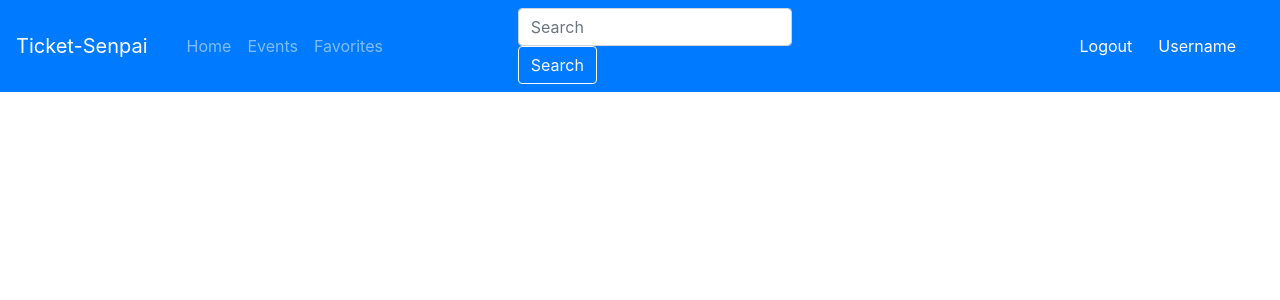
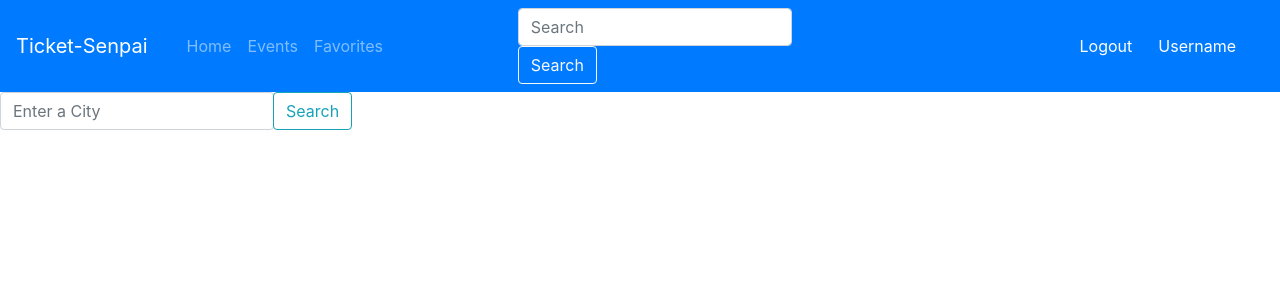
Before and after one commit to MattChale123/Ticket-Senpai, a React (Create React App) app in the folder client/: page /seatgeektest in a window 1280 px wide. Shown: the top 300 px of the page. Built offline with nearby package versions, Linux system fonts and the light colour scheme.

Commit message:
adding seatgeak api and cards

```diff
--- a/client/src/App.js
+++ b/client/src/App.js
@@ -5,6 +5,7 @@ import Register from './pages/Register';
 import Login from './pages/Login';
 import Home from './pages/Home';
 import Navigation from './components/Navigation';
+import SeatGeakTest from './pages/SeatGeakTest';
 
 function App() {
   return (
@@ -20,6 +21,9 @@ function App() {
         <Route path="/login">
           <Login />
         </Route>
+        <Route path="/seatgeektest">
+          <SeatGeakTest />
+        </Route>
       </Switch>
     </div>
   );
--- a/client/src/components/SeatGeek.js
+++ b/client/src/components/SeatGeek.js
@@ -1,39 +1,49 @@
-import React, { useEffect, useState } from 'react'
+import React from 'react'
+import { Button, Card, Col, Row } from 'react-bootstrap'
 
-export default function SeatGeek() {
-    const [search, setSearch] = useState('');
-    const [seatGeekData, setSeatGeekData] = useState([])
-
-
-    const fetchSeatGeaksData = () => {
-        fetch(`https://api.seatgeek.com/2/venues?city=tampa&client_id=MjE3NTkxNTd8MTYxODk0NzQ1NS42NzczMDgz`)
-        .then((res) => res.json())
-        .then((data) => {
-            setSeatGeekData(data.venues)
-            console.log(data.venues)
-            if (data.Error) {
-                alert(data.Error);
-            }
-        });
-    }
-
-    useEffect(() => {
-        fetchSeatGeaksData()
-    }, [])
+export default function SeatGeek(props) {
+    const { url, venue, performers, stats, title } = props.sGD;
+    const noTicketStr = "No tickets currently available from this Vendor"
 
     return (
         <div>
-            {seatGeekData.map((sGD) => {
-                return(
-                <div>
-                    {sGD.name_v2}
-
-
-
-                </div>
-                )
-            })}
-
+            <Card style={{ width: '20rem' }}>
+                <a href={url}><Card.Img variant="top" src={`${performers[0].image}`} /></a>
+                <Card.Body>
+                    <Card.Title>{title}</Card.Title>
+                    <hr></hr>
+                    <a href={`https://google.com/maps/search/${venue.name_v2} ${venue.city} ${venue.country}`} target="_blank" without rel="noreferrer">
+                        <span> @ {venue.name_v2}</span>
+                    </a>
+                    <Card.Text>
+                        Price of Tickets:
+                     </Card.Text>
+                    {
+                        stats.average_price == null ?
+                            <span style={{ color: 'red' }}>
+                                {noTicketStr}
+                            </span> :
+                            <div >
+                                <Row>
+                                    <Col for="low">Low</Col>
+                                    <Col for="low">Average</Col>
+                                    <Col for="low">High</Col>
+                                </Row>
+                                <Row>
+                                    <Col>
+                                        <Button href={url} variant="success">${stats.lowest_price}</Button>
+                                    </Col>
+                                    <Col>
+                                        <Button href={url} name="averagePrice" variant="primary">${stats.average_price}</Button>
+                                    </Col>
+                                    <Col>
+                                        <Button href={url} variant="danger">${stats.highest_price}</Button>
+                                    </Col>
+                                </Row>
+                            </div>
+                    }
+                </Card.Body>
+            </Card>
 
         </div>
     )
--- a/client/src/pages/Home.js
+++ b/client/src/pages/Home.js
@@ -2,6 +2,7 @@ import React, { useEffect, useState } from 'react'
 import { Col, Container, Jumbotron, Row } from 'react-bootstrap'
 import CardTN from '../components/CardTN'
 import { Link } from 'react-router-dom'
+import SeatGeek from '../components/SeatGeek'
 
 export default function Home() {
     const [events, setEvents] = useState({
--- /dev/null
+++ b/client/src/pages/SeatGeakTest.js
@@ -0,0 +1,67 @@
+import React, { useState } from 'react'
+import { Form, FormControl, InputGroup, Button, Card } from 'react-bootstrap';
+import SeatGeek from '../components/SeatGeek';
+
+export default function SeatGeakTest() {
+    const [searchCity, setSearchCity] = useState('');
+    const [seatGeekData, setSeatGeekData] = useState([])
+
+    const fetchSeatGeakCity = () => {
+        const URL = `https://api.seatgeek.com/2/events?per_page=25&page=1&venue.city=${searchCity}&sort=score.desc&client_id=MjE3NTkxNTd8MTYxODk0NzQ1NS42NzczMDgz`
+        fetch(URL)
+            .then((res) => res.json())
+            .then((data) => {
+                setSeatGeekData(data.events)
+                console.log(data.events)
+                if (data.Error) {
+                    alert(data.Error);
+                }
+            });
+    }
+
+
+
+    const handleSubmit = (event) => {
+        event.preventDefault();
+        fetchSeatGeakCity()
+    };
+    const handleChangeCity = (event) => {
+        setSearchCity(event.target.value);
+    };
+
+    return (
+        <div>
+            <Form onSubmit={handleSubmit} className="cityForm">
+                <InputGroup className="mb-3 inputGrp">
+                    <div>
+                        <FormControl
+                            placeholder="Enter a City"
+                            aria-label="Enter a City"
+                            onChange={handleChangeCity}
+                            value={searchCity}
+                            className="formCtrl"
+                            required
+                        />
+                    </div>
+                    <div>
+                        <InputGroup.Append>
+                            <Button type="submit" variant="outline-info">
+                                Search
+                            </Button>
+                        </InputGroup.Append>
+                    </div>
+                </InputGroup>
+            </Form>
+            {seatGeekData.map((sGD, index) => {
+                console.log(sGD)
+                return (
+                    <div key={index}>
+                        <SeatGeek sGD={sGD} />
+                    </div>
+
+                )
+            })}
+
+        </div>
+    )
+}
```
Also changed, not shown: client/src/SeatGeek.js (deleted).
